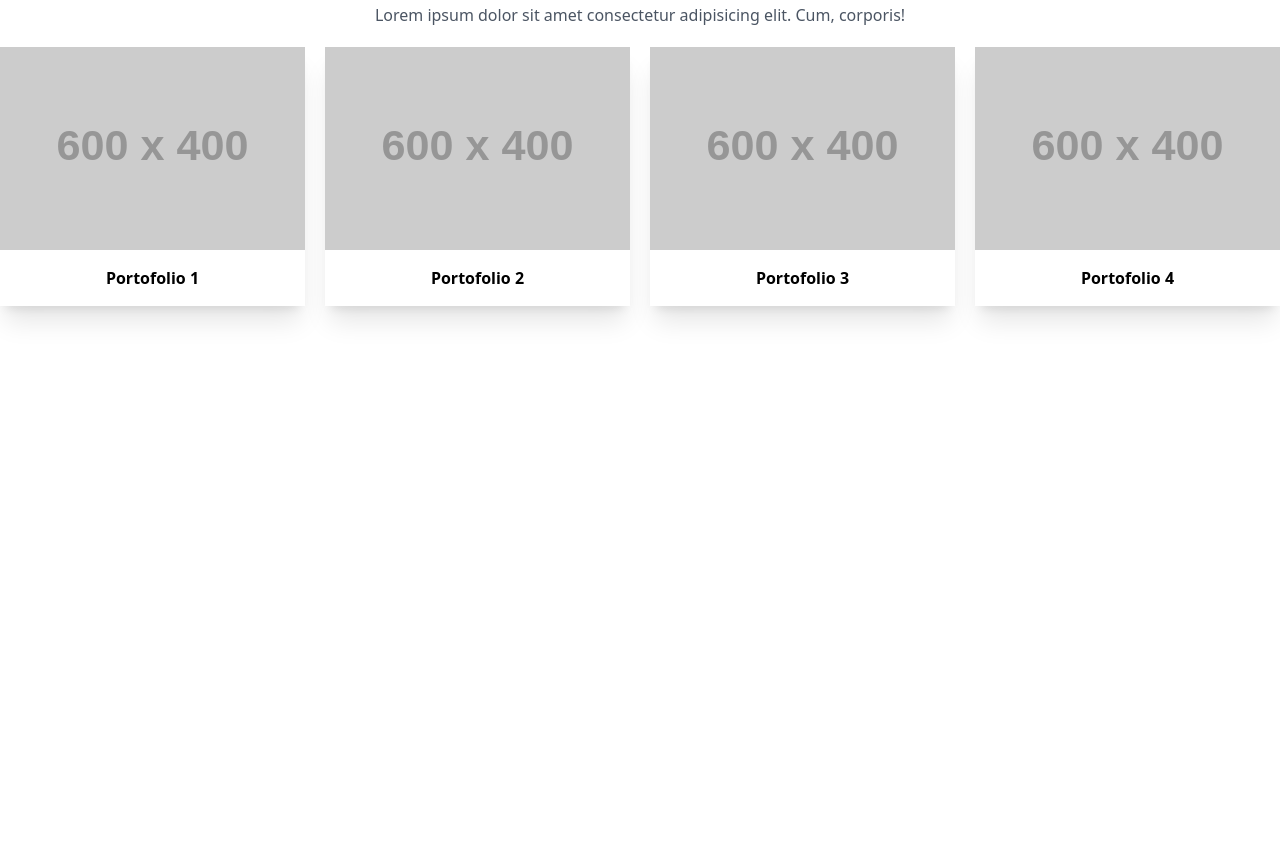
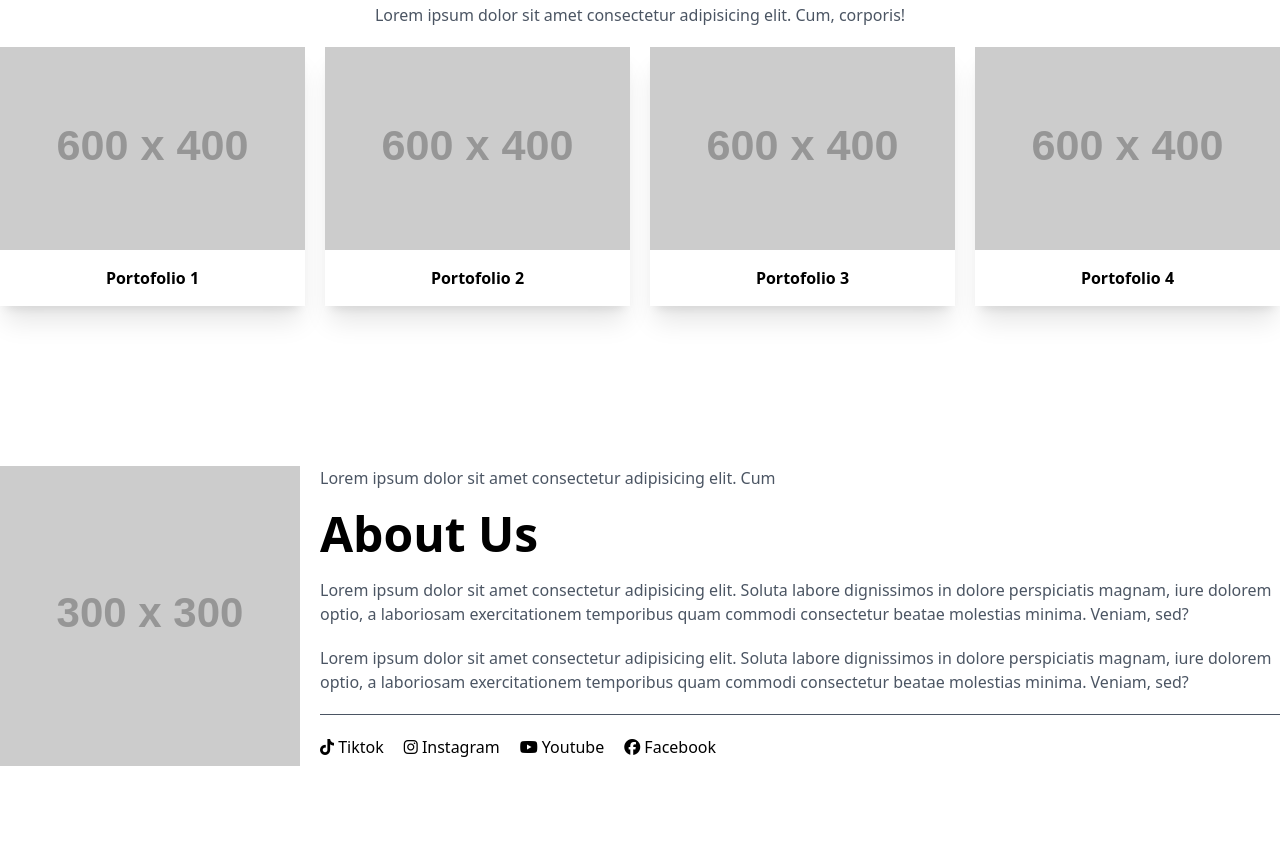
Before and after one commit to DahuriHalomoanHarahap/TailwindCSS-web-sederhana, a plain HTML site: page index.html in a window 1280 px wide. Shown: the part 1725-2571 px from the top of the page. Before the commit the page ends 2111 px from the top, so only its background shows below. Drawn offline with nearby package versions, Linux system fonts and the light colour scheme; placeholder pictures from the web are drawn by us.

Commit message:
add About section with Font Awesome icons and styling

```diff
--- a/index.html
+++ b/index.html
@@ -4,6 +4,7 @@
   <meta charset="UTF-8">
   <meta name="viewport" content="width=device-width, initial-scale=1.0">
   <script src="https://cdn.tailwindcss.com"></script>
+  <link rel="stylesheet" href="https://cdnjs.cloudflare.com/ajax/libs/font-awesome/6.7.2/css/all.min.css" integrity="sha512-Evv84Mr4kqVGRNSgIGL/F/aIDqQb7xQ2vcrdIwxfjThSH8CSR7PBEakCr51Ck+w+/U6swU2Im1vVX0SVk9ABhg==" crossorigin="anonymous" referrerpolicy="no-referrer" />
   <title>Web Sederhana - tailwindcss</title>
 </head>
 <body>
@@ -119,5 +120,23 @@
                 </div>
             </div>
      </section>
+
+    <!-- About -->
+     <section class="container mx-auto py-20">
+        <div class="flex space-x-5">
+            <img src="https://placehold.co/300" alt="">
+            <div>
+                <p class="text-gray-600 mb-5">Lorem ipsum dolor sit amet consectetur adipisicing elit. Cum
+                <h3 class="text-5xl font-bold mb-5">About Us</h3>
+                <p class="text-gray-600 mb-5">Lorem ipsum dolor sit amet consectetur adipisicing elit. Soluta labore dignissimos in dolore perspiciatis magnam, iure dolorem optio, a laboriosam exercitationem temporibus quam commodi consectetur beatae molestias minima. Veniam, sed?</p>
+                <p class="text-gray-600 mb-5 border-b pb-5 border-gray-600">Lorem ipsum dolor sit amet consectetur adipisicing elit. Soluta labore dignissimos in dolore perspiciatis magnam, iure dolorem optio, a laboriosam exercitationem temporibus quam commodi consectetur beatae molestias minima. Veniam, sed?</p>
+                <ul class="flex space-x-5">
+                    <li><a href=""><i class="fa-brands fa-tiktok"></i> Tiktok</a></li>
+                    <li><a href=""><i class="fa-brands fa-instagram"></i> Instagram</a></li>
+                    <li><a href=""><i class="fa-brands fa-youtube"></i> Youtube</a></li>
+                    <li><a href=""><i class="fa-brands fa-facebook"></i> Facebook</a></li>
+            </div>
+        </div>
+     </section>
 </body>
 </html>
```
